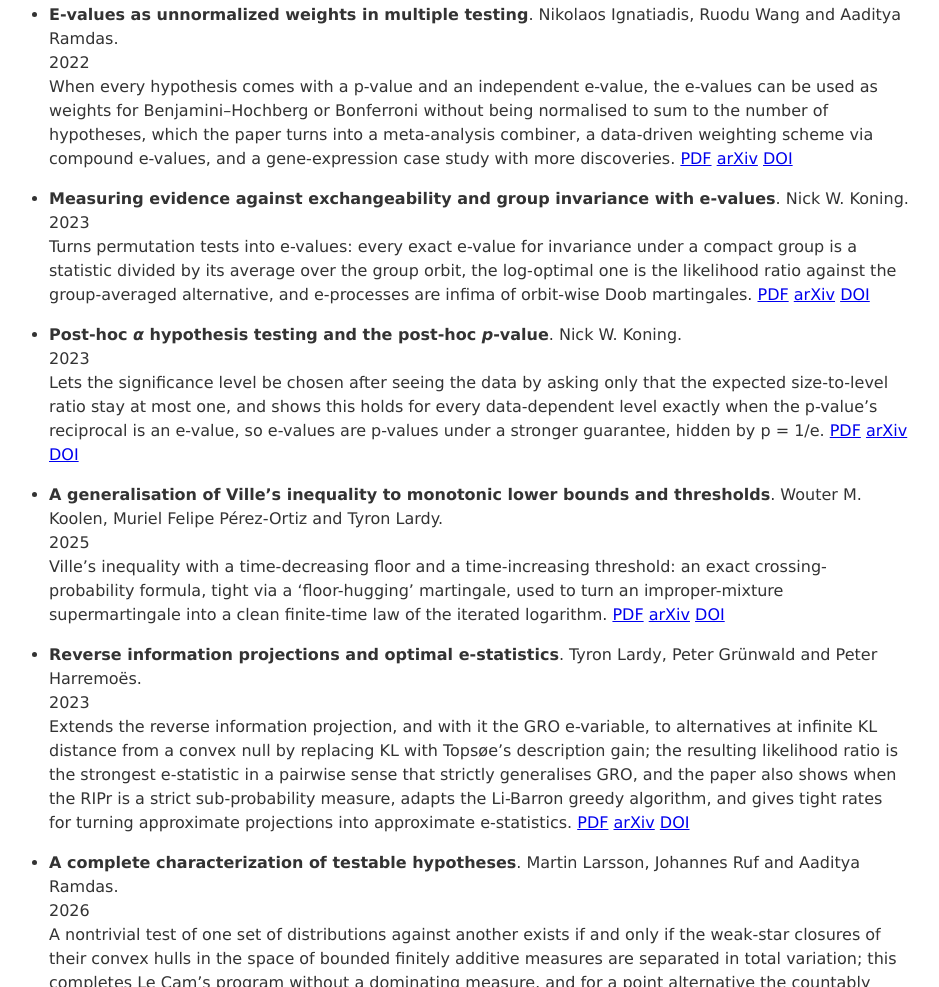
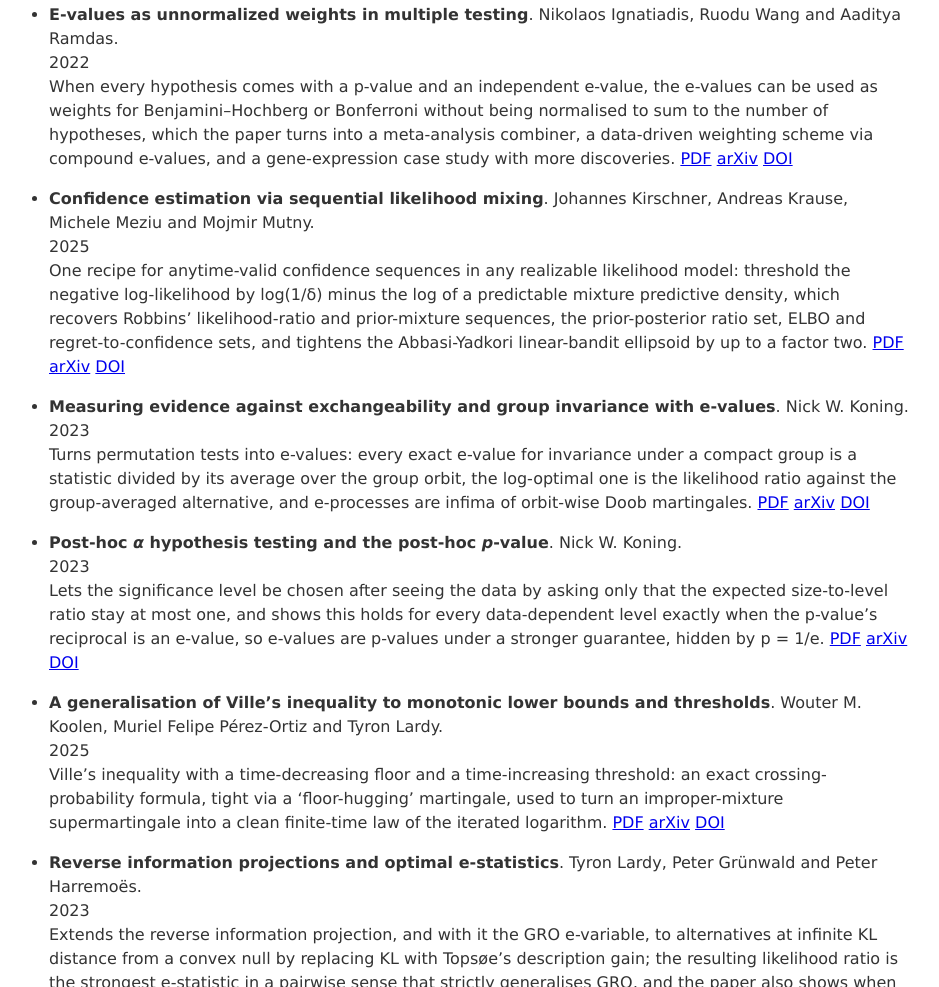
Before and after one commit to wyq977/e-world, a plain HTML site: page index.html in a window 1280 px wide. Shown: the part 5801-6788 px from the top of the page, without its empty margins (181-1120 px from the left). Drawn offline with Linux system fonts and the light colour scheme.

Commit message:
Ingest Kirschner et al. 2025: sequential likelihood mixing
Co-Authored-By: Claude Fable 5.1 <noreply@anthropic.com>

```diff
--- a/index.html
+++ b/index.html
@@ -480,6 +480,20 @@ discoveries. <a href="https://arxiv.org/pdf/2204.12447v6">PDF</a> <a
 href="https://arxiv.org/abs/2204.12447">arXiv</a> <a
 href="10.48550/arXiv.2204.12447">DOI</a></p></li>
 <li><p><span class="citation"
+data-cites="kirschnerConfidenceEstimationSequential2025"><div
+class="csl-block"><strong>Confidence estimation via sequential
+likelihood mixing</strong>. Johannes Kirschner, Andreas Krause, Michele
+Meziu and Mojmir Mutny.</div><div class="csl-block">2025</div></span>
+One recipe for anytime-valid confidence sequences in any realizable
+likelihood model: threshold the negative log-likelihood by log(1/δ)
+minus the log of a predictable mixture predictive density, which
+recovers Robbins’ likelihood-ratio and prior-mixture sequences, the
+prior-posterior ratio set, ELBO and regret-to-confidence sets, and
+tightens the Abbasi-Yadkori linear-bandit ellipsoid by up to a factor
+two. <a href="https://arxiv.org/pdf/2502.14689v1">PDF</a> <a
+href="https://arxiv.org/abs/2502.14689">arXiv</a> <a
+href="10.48550/arXiv.2502.14689">DOI</a></p></li>
+<li><p><span class="citation"
 data-cites="koningMeasuringEvidenceExchangeability2023"><div
 class="csl-block"><strong>Measuring evidence against exchangeability and
 group invariance with e-values</strong>. Nick W. Koning.</div><div
```
Also changed, not shown: 15 other files.
